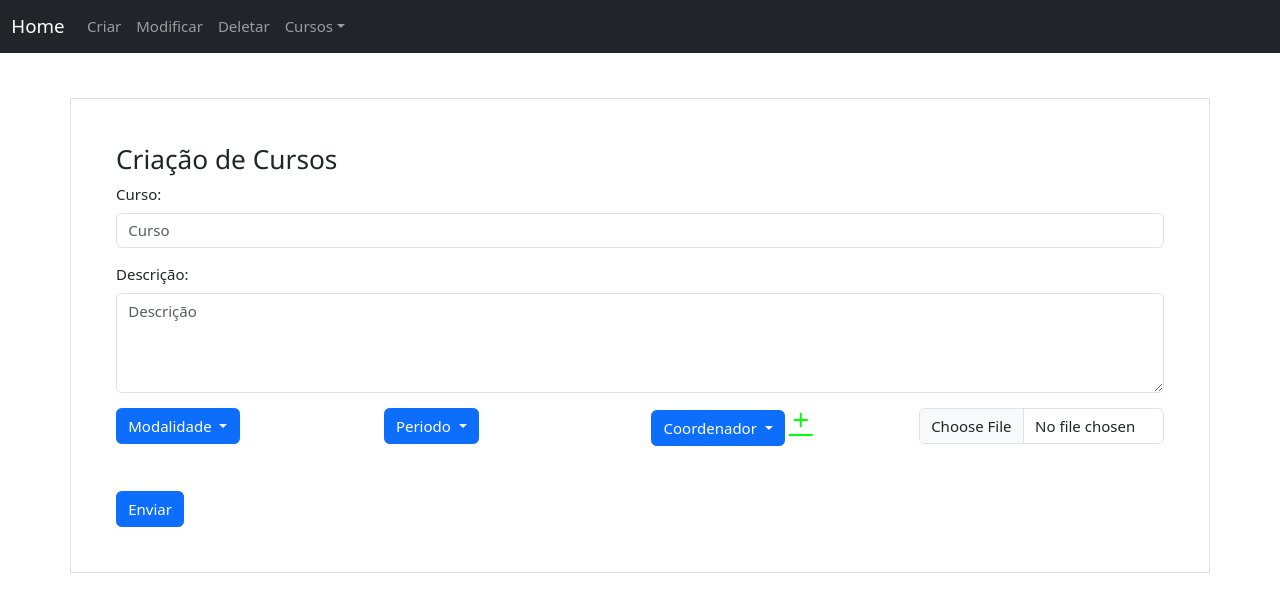
After one commit to renatodesouza/ProjetoEscolaDois, a Django app: page /app/curso-create/ in a window 1280 px wide. The commit adds this page. Shown: the top 612 px of the page. Run offline with Django 3.2, Linux system fonts and the light colour scheme; data comes from the database, SQL or seed files in the repository; both versions use the stored data as it was after the commit; some libraries are stand-ins or nearby versions.

Commit message:
atualizacao da pagina de criacao de curso

```diff
--- a/app/models/coordenador.py
+++ b/app/models/coordenador.py
@@ -6,11 +6,11 @@ from django.contrib.auth.models import User
 
 class Coordenador(models.Model):
     usuario = models.ForeignKey(User, on_delete=models.PROTECT, verbose_name='Usuario')
-    celular = models.CharField(max_length=20, verbose_name='Celular')
+    celular = models.CharField(max_length=20, verbose_name='Celular', blank=True)
 
     class Meta:
         verbose_name = 'Coordenador'
         verbose_name_plural = 'Coordenadores'
 
     def __str__(self):
-        return self.usuario.last_name
+        return self.usuario.first_name
--- a/app/models/matricula.py
+++ b/app/models/matricula.py
@@ -23,9 +23,9 @@ class Matricula(models.Model):
 
 
     status = models.CharField(max_length=4, choices=escolha_situacao, default=None)
-    aluno = models.ForeignKey(Aluno, on_delete=models.PROTECT, related_name='matriculas')
-    turma = models.ForeignKey(Turma, on_delete=models.PROTECT, related_name='matriculas')
-    curso = models.ForeignKey(Curso, on_delete=models.PROTECT, related_name='matriculas')
+    aluno = models.ForeignKey(Aluno, on_delete=models.PROTECT, related_name='matricula')
+    turma = models.ForeignKey(Turma, on_delete=models.PROTECT, related_name='matricula')
+    curso = models.ForeignKey(Curso, on_delete=models.PROTECT, related_name='matricula')
     dt_inicio = models.DateField()
     dt_final = models.DateField()
 
--- a/app/models/professor.py
+++ b/app/models/professor.py
@@ -7,7 +7,7 @@ from .disciplina import Disciplina
 class Professor(models.Model):
     usuario = models.ForeignKey(User, on_delete=models.PROTECT, verbose_name='Usuario')
     celular = models.CharField('Celular', max_length=20)
-    disciplina = models.ManyToManyField(Disciplina, blank=True)
+    disciplina = models.ManyToManyField(Disciplina, blank=True, related_name='professor')
 
     def __str__(self):
         return self.usuario.username
--- /dev/null
+++ b/app/templates/app/form.html
@@ -0,0 +1,159 @@
+<!DOCTYPE html>
+<html lang="en">
+<head>
+    <meta charset="UTF-8">
+    <meta name="viewport" content="width=device-width, initial-scale=1.0">
+    <link rel="stylesheet" href="https://www.w3schools.com/w3css/4/w3.css">
+    <!-- Importar jQuery -->
+    <script src="https://code.jquery.com/jquery-3.6.0.min.js"></script>
+
+    <!-- Importar Bootstrap -->
+    <link rel="stylesheet" href="https://stackpath.bootstrapcdn.com/bootstrap/5.0.0/css/bootstrap.min.css">
+    <script src="https://stackpath.bootstrapcdn.com/bootstrap/5.0.0/js/bootstrap.bundle.min.js"></script>
+    <link href="https://fonts.googleapis.com/icon?family=Material+Icons" rel="stylesheet">
+
+    {% load bootstrap5 %}
+    {% bootstrap_css %}
+    {% bootstrap_javascript %}
+    <title>Curso</title>
+</head>
+<body>
+    <nav class="navbar navbar-expand-sm bg-dark navbar-dark">
+        <div class="container-fluid">
+          <a class="navbar-brand" href="{% url 'app:index' %}">Home</a>
+          <button class="navbar-toggler" type="button" data-bs-toggle="collapse" data-bs-target="#collapsibleNavbar">
+            <span class="navbar-toggler-icon"></span>
+          </button>
+          <div class="collapse navbar-collapse" id="collapsibleNavbar">
+            <ul class="navbar-nav">
+              <li class="nav-item">
+                <a class="nav-link" href="{% url 'app:create' %}">Criar</a>
+              </li>
+              <li class="nav-item">
+                <a class="nav-link" href="#">Modificar</a>
+              </li>
+              <li class="nav-item">
+                <a class="nav-link" href="#">Deletar</a>
+              </li>
+              <li class="nav-item dropdown">
+                <a class="nav-link dropdown-toggle" href="#" role="button" data-bs-toggle="dropdown">Cursos</a>
+                <ul class="dropdown-menu">
+                    {% for curso in cursos %}
+                        <li><a class="dropdown-item" href="{% url 'app:curso' curso.id %}">{{ curso.nome }}</a></li>
+                    {% endfor %}
+                </ul>
+              </li>
+            </ul>
+          </div>
+        </div>
+      </nav>
+    <div class="container p-5 my-5 border">
+        <div class="row">
+            <h3>Criação de Cursos</h3>
+            <div class="col-sm-12">
+                <form action="{% url 'app:create' %}" method="post" enctype="multipart/form-data">
+                    {% csrf_token %}
+                    <div class="row">
+                        <div class="col-sm-12">
+                            <div class="mb-3">
+                                <label for="text" class="form-label">Curso:</label>
+                                <input type="text" class="form-control" id="nome" placeholder="Curso" name="nome">
+                            </div>
+                        </div>
+                    </div>
+                    <div class="row">
+                        <div class="col-sm-12">
+                            <div class="mb-3">
+                                <label for="" class="form-label">Descrição:</label>
+                                <textarea type="text" class="form-control" id="descricao" style="height: 100px;" placeholder="Descrição" name="descricao"></textarea>
+                            </div>
+                        </div>
+                    </div>
+                    <div class="row">
+                        <div class="col-sm-3">
+                            <div class="dropdown">
+                                <button type="button" class="btn btn-primary dropdown-toggle" data-bs-toggle="dropdown">
+                                    Modalidade
+                                </button>
+                                <ul class="dropdown-menu">
+                                    <li><a href="#" class="dropdown-item modalidade-item" data-value="Presencial">Presencial</a></li>
+                                    <li><a href="#" class="dropdown-item modalidade-item" data-value="Online">On-line</a></li>
+                                </ul>
+                                <input style="border: none" type="text" id="modalidade-input" name="modalidade" value="">
+                            </div>
+                        </div>
+                        <div class="col-sm-3">
+                            <div class="dropdown">
+                                <button type="button" class="btn btn-primary dropdown-toggle" data-bs-toggle="dropdown">
+                                    Periodo
+                                </button>
+                                <ul class="dropdown-menu">
+                                    <li><a href="" class="dropdown-item periodo-item" data-value="Matutino">Matutino</a></li>
+                                    <li><a href="" class="dropdown-item periodo-item" data-value="Noturno">Noturno</a></li>
+                                    <li><a href="" class="dropdown-item periodo-item" data-value="Nao Aplica">Não Aplica</a></li>
+                                </ul>
+                                <input style="border: none" type="text" id="periodo-input" name="periodo" value="">
+                            </div>
+                        </div>
+                        <div class="col-sm-3">
+                            <div class="dropdown">
+                                <button type="button" class="btn btn-primary dropdown-toggle" data-bs-toggle="dropdown">
+                                    Coordenador
+                                </button>
+                                <a class="material-icons " style="color:rgb(0, 255, 13); ">add</a>
+
+                                <ul class="dropdown-menu">
+                                    {% for coordenador in coordenadores %}
+                                    <li>
+                                        <a href="#" class="dropdown-item coordenador-item" data-value="{{ coordenador.id }}">
+                                            {{ coordenador.usuario.first_name }}
+                                        </a>
+                                    </li>
+                                    {% endfor %}
+                                </ul>
+                                <input type="hidden" id="coordenador-input" name="coordenador" value="">
+                                <span id="coordenador-nome"></span>
+                            </div>
+                        </div>
+                        <div class="col-sm-3">
+                            <input type="file" class="form-control" name="imagem" value="File">
+                        </div>
+                    </div><br>
+                    <div class="row">
+                        <div class="col-sm-12">
+                            <button type="submit" class="btn btn-primary">Enviar</button>
+                        </div>
+                    </div>
+
+                </form>
+            </div>
+        </div>
+    </div>
+    <div class="modal-fade" id="modal-form-user">
+
+    </div>
+    <script>
+        $(document).ready(function() {
+            $('.coordenador-item').click(function(e) {
+                e.preventDefault();
+                var coordenadorValue = $(this).data('value');
+                var coordenadorNome = $(this).text();  // Obtém o texto do elemento clicado
+
+                console.log(coordenadorValue, coordenadorNome);
+
+                $('#coordenador-input').val(coordenadorValue);
+                $('#coordenador-nome').text(coordenadorNome);
+            });
+            $('.periodo-item').click(function(e) {
+                e.preventDefault();
+                var periodoValue = $(this).data('value');
+                $('#periodo-input').val(periodoValue);
+            });
+            $('.modalidade-item').click(function(e) {
+                e.preventDefault();
+                var modalidadeValue = $(this).data('value');
+                $('#modalidade-input').val(modalidadeValue);
+            });
+        });
+    </script>
+</html>
--- a/app/templates/app/index.html
+++ b/app/templates/app/index.html
@@ -45,7 +45,9 @@
     <div class="w3-row-padding w3-padding-32" style="margin:0 -16px">
       {% for curso in cursos %}
       <div class="w3-third w3-margin-bottom">
+
         <img src="{{ curso.imagem.url }}" alt="{{ curso.nome }}" style="width:100%; height: 200px;" class="w3-hover-opacity">
+
         <div class="w3-container w3-white">
           <p><b>{{ curso.nome }}</b></p>
           <p class="w3-opacity">{{ curso.modalidade }}</p>
--- a/app/urls.py
+++ b/app/urls.py
@@ -1,6 +1,7 @@
 from django.urls import path
 from . import views
-from .views import HomeView, CursoView, AlunoView
+from .views import HomeView, CursoView, AlunoView, create
+from django.views.generic import TemplateView
 
 
 
@@ -12,4 +13,6 @@ urlpatterns = [
     path('home/', HomeView.as_view(), name='index'),
     path('curso/<int:pk>/', CursoView.as_view(), name='curso'),
     path('aluno/<int:pk>/', AlunoView.as_view(), name='aluno'),
+    path('curso-create/', views.create , name='create'),
+    path('login/', views.login, name='login'),
 ]
--- a/app/views.py
+++ b/app/views.py
@@ -1,13 +1,14 @@
-from typing import Any, Dict
+
 from django.db import models
-from django.shortcuts import render, get_object_or_404
-
+from django.shortcuts import render, get_object_or_404, redirect
+from django.core.files.storage import default_storage
 from django.views.generic import ListView, DetailView, TemplateView
 from .models.curso import Curso
 from .models.turma import Turma
 from .models.aluno import Aluno
 from .models.matricula import Matricula
 from .models.atividade import Atividade
+from app.models.coordenador import Coordenador
 
 
 def index(request):
@@ -58,7 +59,7 @@ class HomeView(TemplateView):
 
     def get_context_data(self, **kwargs):
         context = super().get_context_data(**kwargs)
-        context['cursos'] = Curso.objects.all()
+        context['cursos'] = Curso.objects.order_by('?')[:3]
 
         return context
 
@@ -109,3 +110,61 @@ class AlunoView(DetailView):
         context['atividades_limit'] = matricula.turma.atividades.order_by('?')[:2]
 
         return context
+
+
+
+def create(request):
+
+    cursos = Curso.objects.all()
+
+    curso = Curso.objects.get(pk=4)
+
+    turmas = Turma.objects.filter(curso__nome=curso).filter(turma='TURMA A')
+
+    coordenadores = Coordenador.objects.all()
+
+    disciplinas_por_semestre = []
+
+    for turma in turmas:
+        semestre = turma.semestre
+
+        disciplinas = turma.disciplina.all()
+
+        disciplinas_por_semestre.append({
+            'semestre':semestre,
+            'disciplinas':disciplinas
+        })
+
+        context = {
+            'curso':curso,
+            'cursos':cursos,
+            'disciplinas_por_semestre': disciplinas_por_semestre,
+            'coordenadores':coordenadores
+    }
+
+    if request.method == 'POST':
+        nome = request.POST.get('nome')
+        descricao = request.POST.get('descricao')
+
+        periodo = request.POST.get('periodo')
+        modalidade = request.POST.get('modalidade')
+        imagem = request.FILES.get('imagem')
+
+
+        coordenador_id = request.POST.get('coordenador')
+        coordenador = get_object_or_404(Coordenador, pk=coordenador_id)
+
+        if imagem:
+            caminho_imagem = default_storage.save(imagem.name, imagem)
+            print(caminho_imagem)
+
+        curso = Curso.objects.create(nome=nome, descricao=descricao, coordenador=coordenador, periodo=periodo, modalidade=modalidade, imagem=caminho_imagem)
+
+        print(nome, descricao, coordenador, periodo, modalidade, imagem)
+
+        return redirect('app:create')
+    return render(request, 'app/form.html', context)
+
+
+def login(request):
+    return render(request, 'app/login.html')
--- a/setup/settings.py
+++ b/setup/settings.py
@@ -39,6 +39,7 @@ INSTALLED_APPS = [
     'django.contrib.sessions',
     'django.contrib.messages',
     'django.contrib.staticfiles',
+    'bootstrap5',
 ]
 
 MIDDLEWARE = [
@@ -130,3 +131,6 @@ MEDIA_ROOT = os.path.join(BASE_DIR, 'media')
 # https://docs.djangoproject.com/en/3.2/ref/settings/#default-auto-field
 
 DEFAULT_AUTO_FIELD = 'django.db.models.BigAutoField'
+
+
+DEFAULT_FILE_STORAGE = 'django.core.files.storage.FileSystemStorage'
```
Also changed, not shown: app/admin.py (+23 -9 lines), app/templates/app/login.html (added, +42 -0 lines), app/migrations/0012_alter_professor_disciplina.py (added), app/migrations/0013_auto_20230616_1800.py (added), classes.py (added), db.sqlite3, media/13.png (added), media/13_0yccE0j.png (added), media/13_HVnOGy1.png (added), media/15.png (added).
